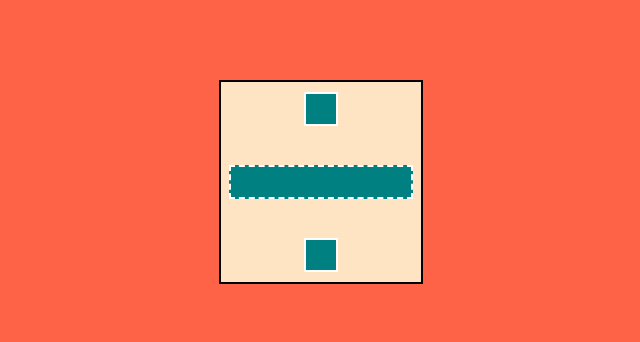
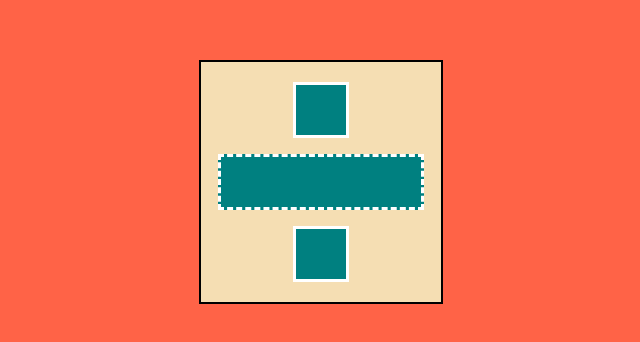
Before and after one commit to jongbinmoon/day6, a plain HTML site: page index.html in a window 1280 px wide. Shown: the part 226-568 px from the top of the page, without its empty margins (319-959 px from the left). Drawn offline with Linux system fonts and the light colour scheme.

Commit message:
solution_size

```diff
--- a/index.html
+++ b/index.html
@@ -9,7 +9,7 @@
   <body>
     <div class="big">
       <div class="small"></div>
-      <div class="small" id="long"></div>
+      <div class="small long"></div>
       <div class="small"></div>
     </div>
   </body>
--- a/style.css
+++ b/style.css
@@ -1,37 +1,40 @@
 body{
     background-color: tomato;
+    height:100vh;
     display: flex;
     justify-content: center;
     align-items: center;
-    height:100vh;
 }
 
 .big{
+    width :200px;
+    height:200px;
+    /* #답지에서는 padding을 20px 줌 */
+    padding: 20px;
+    /* padding을 주는게 훨씬 이쁘네 */
     display: flex;
     flex-direction: column;
     justify-content: space-between;
     align-items: center;
-    /* 왜 없어지지? */
-    width :200px;
-    height:200px;
-    background-color: bisque;
+    /* flex : wrap; */
+    background-color: wheat;
     border: 2px solid black;
 }
 .small{
-    width:30px;
-    height:30px;
+    width:50px;
+    height:50px;
     background-color: teal;
     /* margin-top: 30px; */
-    border: 2px solid white;
+    border: 3px solid white;
 }
 
-#long{
-    width:180px;
-    border: 2px dashed white;
+.long{
+    width:100%;
+    border-style: dashed;
 }
-.small:first-child{
-    margin-top: 10px;
+/* .small:first-child{
+    margin-top: 20px;
 }
 .small:last-child{
-    margin-bottom:10px;
-}
+    margin-bottom:20px;
+} */
```
